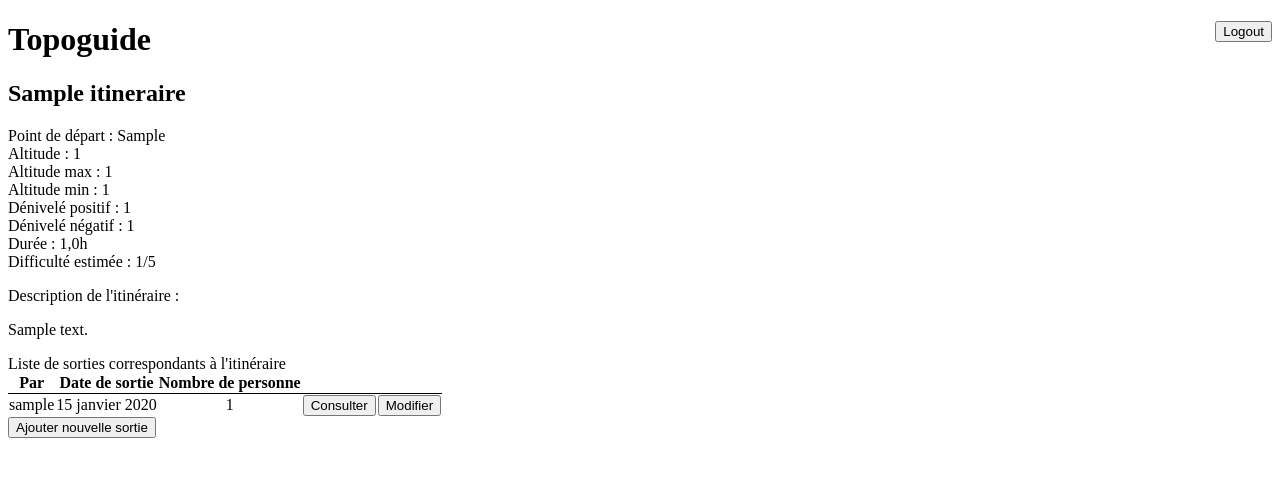
After one commit to hzineddine/topoguide-houssam-zineddine, a Django app: page /itineraires/sorties/1/ in a window 1280 px wide. The commit adds this page. Shown: the top 477 px of the page. Run offline with Django 4.2, Linux system fonts and the light colour scheme; a user stored in the database is signed in; tables that the repository leaves empty hold one stand-in row (values such as "Sample post").

Commit message:
Fin du projet après autorisation d'accès à des pages en étant déconnecté

```diff
--- /dev/null
+++ b/topoguide/itineraires/templates/itineraires/sortie.html
@@ -0,0 +1,122 @@
+<!DOCTYPE html>
+<html lang="en">
+<head>
+    <meta charset="UTF-8">
+    <meta name="viewport" content="width=device-width, initial-scale=1">
+
+
+
+
+
+
+    <title>{% block title %}Sortie{% endblock %}</title>
+</head>
+<header>
+
+    {%if user.is_authenticated%}
+    <button onclick=window.location.href="../../../accounts/logout" style="float : right;"  class="favorite styled"
+        type="button">
+        Logout
+    </button>
+    {%else%}
+    <button onclick=window.location.href="../../../accounts/login" style="float : right;"  class="favorite styled"
+        type="button">
+        Login
+    </button>
+    {%endif%}
+
+
+
+
+</button>
+
+    <h1> Topoguide </h1>
+
+</header>
+
+<body>
+
+{% block content %}
+
+<h2> {{list_sortie.first.itineraire}} </h2>
+
+<p>
+
+    Point de départ : {{list_sortie.first.itineraire.point_depart}}</br>
+    Altitude : {{list_sortie.first.itineraire.altitude_depart}}</br>
+    Altitude max : {{list_sortie.first.itineraire.altitude_max}}</br>
+    Altitude min : {{list_sortie.first.itineraire.altitude_min}}</br>
+    Dénivelé positif : {{list_sortie.first.itineraire.denivele_positif}} </br>
+    Dénivelé négatif : {{list_sortie.first.itineraire.denivele_negatif}}</br>
+    Durée : {{list_sortie.first.itineraire.duree_estimee}}h</br>
+    Difficulté estimée : {{list_sortie.first.itineraire.difficulte_estimee}}/5</br>
+
+</p>
+
+<p> Description de l'itinéraire : {{list_sortie.first.itineraire.description|linebreaks}} </P>
+
+<h> Liste de sorties correspondants à l'itinéraire </h1>
+
+<div class="row">
+    <table class="table table-striped" style="text-align : center;border-collapse:collapse;">
+        <thead>
+        <tr>
+            <th>Par</th>
+            <th> Date de sortie</th>
+            <th> Nombre de personne</th>
+
+
+        </tr>
+        </thead>
+        <tbody>
+            {% for sortie in list_sortie %}
+
+            <tr style="border-top:1px solid">
+                {%if sortie.utilisateur == request.user%}
+                    <td>{{sortie.utilisateur}}</td>
+                    <td>{{ sortie.date_sortie }}</td>
+                    <td>{{ sortie.nombre_personne }}</td>
+                    <td> <button onclick=window.location.href="{%url 'itineraires:detail_sortie' sortie.id %}" style="float : right;"  class="favorite styled"
+                    type="button">
+                    Consulter
+                    </button> </td>
+                    <td> <button onclick=window.location.href="{%url 'itineraires:modifier_sortie' sortie.id %}" style="float : right;"  class="favorite styled"
+                        type="button">
+                        Modifier
+                        </button> </td>
+                {%else%}
+                    <td>{{sortie.utilisateur}}</td>
+                    <td>{{ sortie.date_sortie }}</td>
+                    <td>{{ sortie.nombre_personne }}</td>
+                    <td> <button onclick=window.location.href="{%url 'itineraires:detail_sortie' sortie.id %}" style="float : right;"  class="favorite styled"
+                type="button">
+                Consulter
+                    </button> </td>
+
+                {%endif%}
+            </tr>
+            {%endfor%}
+
+        </tbody>
+    </table>
+
+</div>
+
+
+{% endblock content %}
+</body>
+<foot>
+    <button style="position:relative;
+
+    bottom:0;
+
+
+
+
+
+    " onclick=window.location.href="{%url 'itineraires:nouvelle_sortie' list_sortie.first.itineraire.id %}" style="float : right;"  class="favorite styled"
+                    type="button">
+                    Ajouter nouvelle sortie
+                </button>
+</foot>
+</html>
--- a/topoguide/itineraires/views.py
+++ b/topoguide/itineraires/views.py
@@ -3,7 +3,7 @@ from .models import Itineraire,Sortie
 from django.contrib.auth.decorators import login_required
 from .forms import SortieForm
 
-@login_required
+
 #Vue correspondante à la liste des itinéraires
 def itineraire_list(request):
     list_itineraire=Itineraire.objects.order_by('id')
@@ -20,6 +20,7 @@ def detail_sortie(request,sortie_id):
     return render(request, 'itineraires/detail_sortie.html',{'sortie':sortie})
 
 #Vue correspondante au formulaire d'ajout d'une nouvelle sortie
+@login_required
 def nouvelle_sortie(request,itineraire_id):
     if request.method=="POST":
         sortie_form=SortieForm(request.POST)
@@ -36,6 +37,7 @@ def nouvelle_sortie(request,itineraire_id):
     return render(request,'itineraires/nouvelle_sortie.html',{'sortie_form': sortie_form , 'itineraire' : itineraire})
 
 #Vue correspondante au formulaire d'une modification d'une sortie
+@login_required
 def modifier_sortie(request,sortie_id):
     sortie=get_object_or_404(Sortie, pk=sortie_id)
     itineraire=sortie.itineraire
```
Also changed, not shown: topoguide/itineraires/templates/itineraires/detail_sortie.html (+7 -0 lines), topoguide/itineraires/templates/itineraires/itineraires.html (+7 -1 lines).
